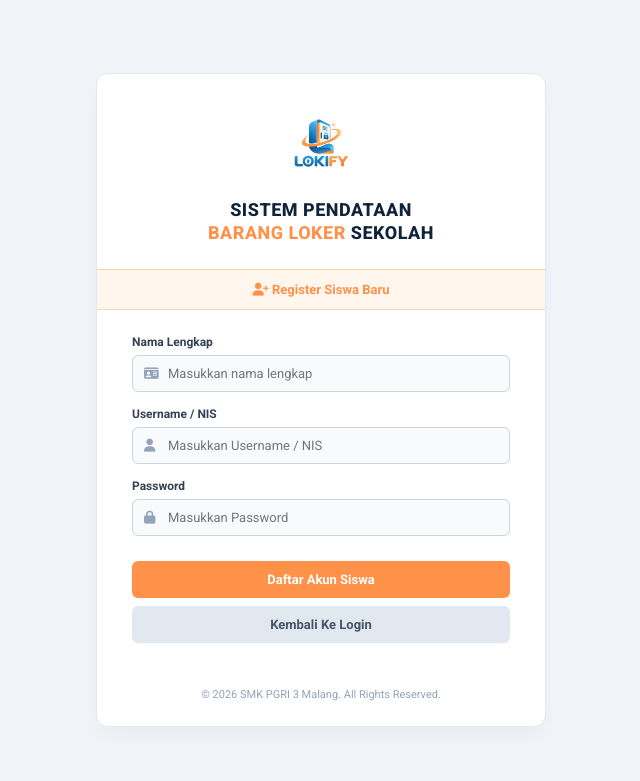
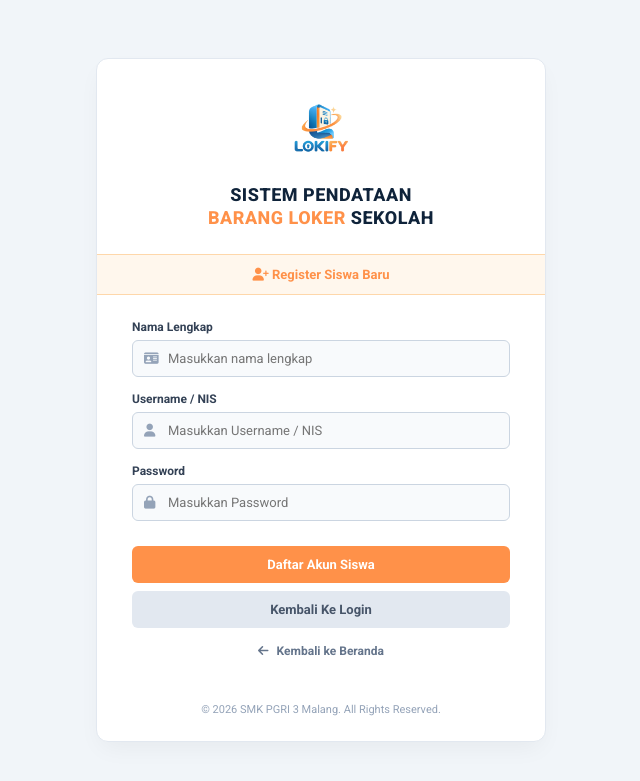
Before and after one commit to raplhy/Lokify, a PHP site: page /register.php in a window 1280 px wide. Shown: the top 781 px of the page, without its empty margins (319-959 px from the left). Run offline with PHP 8.4, Linux system fonts and the light colour scheme; some libraries are stand-ins or nearby versions.

Commit message:
menambahkan teks agar kembali ke landing page dari form login dan register

```diff
--- a/LandingPage/index.php
+++ b/LandingPage/index.php
@@ -136,7 +136,7 @@ $langkah = [
 
     <div class="nav-btn">
         <a href="../login/login.php" class="btn btn-light">Login</a>
-        <a href="../login/login.php" class="btn">Register</a>
+        <a href="../login/register.php" class="btn">Register</a>
     </div>
 
     <button class="nav-toggle" id="navToggle" type="button" aria-label="Menu">&#9776;</button>
--- a/login/register.php
+++ b/login/register.php
@@ -4,16 +4,12 @@
 <head>
 
     <meta charset="UTF-8">
-
     <meta name="viewport" content="width=device-width, initial-scale=1.0">
 
     <title>Register Siswa - LOKIFY</title>
 
     <link href="https://fonts.googleapis.com/css2?family=Roboto:wght@400;500;700;800&display=swap" rel="stylesheet">
-
     <link rel="stylesheet" href="https://cdnjs.cloudflare.com/ajax/libs/font-awesome/6.4.0/css/all.min.css">
-    <link rel="stylesheet" href="https://cdnjs.cloudflare.com/ajax/libs/font-awesome/6.4.0/css/all.min.css">
-
     <link rel="stylesheet" href="https://cdn.jsdelivr.net/npm/toastr@2.1.4/build/toastr.min.css">
 
 
@@ -176,49 +172,29 @@
         color: #94a3b8;
     }
 
+    .link-landing {
+        display: flex;
+        align-items: center;
+        justify-content: center;
+        gap: 8px;
+        margin-top: 16px;
+        font-size: 12px;
+        font-weight: 600;
+        color: #64748b;
+        text-decoration: none;
+        transition: color 0.2s;
+    }
+
+    .link-landing:hover {
+        color: #FF9149;
+    }
+
     </style>
 
 </head>
-    <script src="https://code.jquery.com/jquery-3.7.1.min.js"></script>
 
-    <script src="https://cdn.jsdelivr.net/npm/toastr@2.1.4/toastr.min.js"></script>
-
-    <script>
-        toastr.options = {
-            closeButton: true,
-            progressBar: true,
-            positionClass: "toast-top-right",
-         timeOut: 3000
-        };
-    </script>
-
-    <?php
-    if (isset($_GET['error'])) {
-
-        if ($_GET['error'] == 'username') {
-            echo "<script>
-                toastr.error('Username / NIS sudah terdaftar!', 'Registrasi Gagal');
-            </script>";
-        }
-
-        if ($_GET['error'] == 'empty') {
-            echo "<script>
-                toastr.warning('Semua data harus diisi!', 'Peringatan');
-            </script>";
-        }
-
-        if ($_GET['error'] == 'failed') {
-            echo "<script>
-                toastr.error('Registrasi gagal, silakan coba lagi!', 'Registrasi Gagal');
-            </script>";
-        }
-    }
-    ?>
-
-</body>
 
 <body>
-
 
 <div class="card-register">
 
@@ -347,7 +323,19 @@
         </form>
 
 
+        <!-- KEMBALI KE LANDING PAGE -->
+
+        <a
+            href="../LandingPage/index.php"
+            class="link-landing"
+        >
+            <i class="fa-solid fa-arrow-left"></i>
+            Kembali ke Beranda
+        </a>
+
+
     </div>
+
 
     <div class="card-footer-custom">
 
@@ -358,6 +346,10 @@
 
 </div>
 
+
+<!-- ================================================= -->
+<!-- JAVASCRIPT (TOASTR) -->
+<!-- ================================================= -->
 
 <script src="https://code.jquery.com/jquery-3.7.1.min.js"></script>
 
@@ -398,10 +390,3 @@ if (isset($_GET['error'])) {
 </body>
 
 </html>
-
-</div>
-
-
-</body>
-
-</html>
```
Also changed, not shown: login/login.php (+29 -0 lines), dashboardSiswa/uploads/1794748122_KOPDES.jpg (added), dashboardSiswa/uploads/1794748174_download (15).jpg (added).
